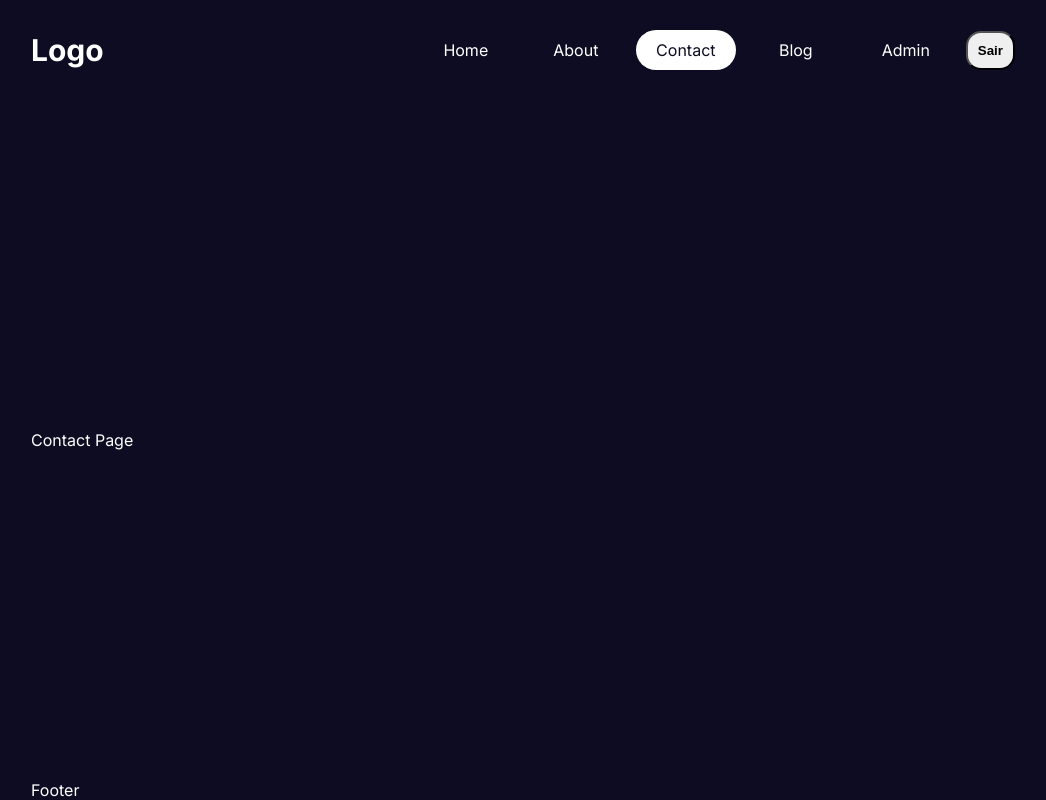
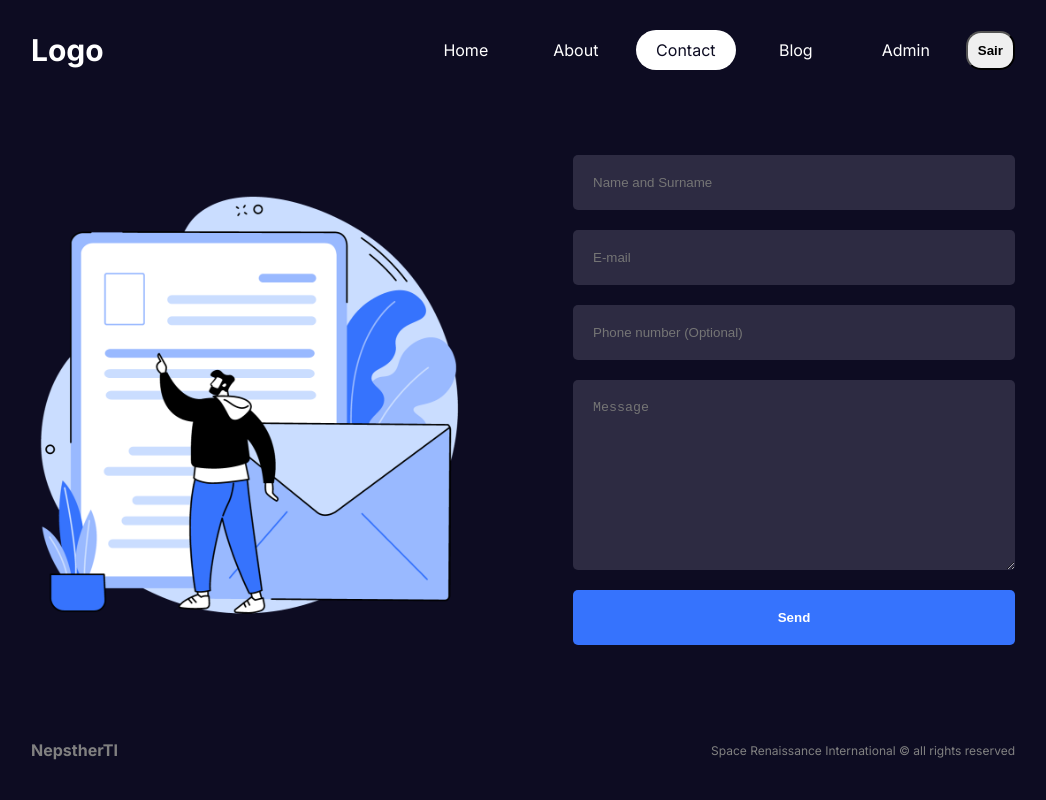
Before and after one commit to kennethNepsther/Experimenting-with-next-js-14, a Next.js app: page /contact in a window 1280 px wide. Shown: the whole page, without its empty margins (117-1163 px from the left). Built offline with nearby package versions, Linux system fonts and the light colour scheme.

Commit message:
images and update on homepage, about e contact page

```diff
--- a/src/app/about/about.module.css
+++ b/src/app/about/about.module.css
@@ -1,6 +1,52 @@
-.imgConteiner{
+.container{
+    display: flex;
+    gap: 100px;
 
+}
+
+.textContainer{
+    flex: 1;
+    display: flex;
+    flex-direction: column;
+    gap: 50px;
+}
+
+
+.imgContainer{
+
+    flex: 1;
     position: relative;
-    width: 100%;
-    height: 500px;
+
 }
+
+.title{
+    font-size: 54px;
+}
+
+.subTitle{
+    color: var(--btn);
+}
+
+.desc{
+    font-size: 20px;
+    font-weight: 300;
+}
+
+.boxes{
+    display: flex;
+    align-items: center;
+    justify-content: space-between;
+}
+.box{
+    display: flex;
+    flex-direction: column;
+    gap: 10px;
+}
+
+.box h1{
+    color: var(--btn);
+}
+
+.img{
+    object-fit: contain;
+}
--- /dev/null
+++ b/src/app/contact/contact.module.css
@@ -0,0 +1,46 @@
+.container{
+    display: flex;
+    align-items: center;
+    gap: 100px;
+
+}
+.imgContainer{
+    flex:1;
+    height: 500px;
+    position: relative;
+}
+
+.img{
+    object-fit: contain;
+}
+
+.formContainer{
+    flex: 1;
+}
+
+.form{
+    display: flex;
+    flex-direction: column;
+    gap: 20px;
+
+}
+
+.form input, .form textarea{
+    padding: 20px;
+    border-radius: 5px;
+    border: none;
+    outline: none;
+    background-color: var(--bgSoft);
+    color: var(--text);
+
+}
+
+.form button{
+    padding: 20px;
+    background-color: var(--btn);
+    color: var(--text);
+    font-weight: bold;
+    border: none;
+    border-radius: 5px;
+    cursor: pointer;
+}
--- a/src/app/contact/page.jsx
+++ b/src/app/contact/page.jsx
@@ -1,6 +1,26 @@
+import styles from './contact.module.css';
+import Image from "next/image";
+
+
 const ContactPage = () =>{
     return(
-        <div>Contact Page</div>
+        <div className={styles.container}>
+            <div className={styles.imgContainer}>
+                <Image src="/contact.png"  alt="contact" fill  className={styles.img}/>
+            </div>
+
+
+            <div className={styles.formContainer}>
+                <form action="" className={styles.form}>
+                    <input type='text' placeholder='Name and Surname'/>
+                    <input type='text' placeholder='E-mail '/>
+                    <input type='text' placeholder='Phone number (Optional)'/>
+                    <textarea name='' id='' cols='30' rows='10' placeholder='Message'/>
+                    <button>Send</button>
+                </form>
+
+            </div>
+        </div>
     )
 }
 
--- a/src/app/globals.css
+++ b/src/app/globals.css
@@ -1,6 +1,6 @@
 :root{
     --bg: #0d0c22;
-    --bdSoft:#2d2b42;
+    --bgSoft:#2d2b42;
     --text: white;
     --textSoft: #e5e5e5;
     --btn: #3673fd;
--- /dev/null
+++ b/src/app/home.module.css
@@ -0,0 +1,49 @@
+.container{
+    display: flex;
+    gap: 100px;
+
+}
+
+.textContainer{
+    flex: 1;
+    display: flex;
+    flex-direction: column;
+    gap: 50px;
+}
+.title{
+font-size: 99px;
+
+}
+.desc{
+    font-size: 20px;
+
+}
+.buttons{
+    display: flex;
+    gap: 20px
+}
+
+.button{
+    padding: 20px;
+    min-width: 120px;
+    cursor: pointer;
+    border: none;
+    border-radius: 5px;
+
+}
+.button:first-child{
+    background-color: var(--btn);
+    color: var(--text);
+}
+
+.brands{
+    width: 500px;
+    height: 50px;
+    position: relative;
+    filter: grayscale(1);
+}
+
+.imgContainer{
+    flex: 1;
+    position: relative;
+}
--- a/src/components/footer/Footer.jsx
+++ b/src/components/footer/Footer.jsx
@@ -1,6 +1,15 @@
+import styles from './footer.module.css';
+
+
 const Footer = () =>{
     return(
-        <div>Footer</div>
+        <div className={styles.container}>
+            <div className={styles.logo}>NepstherTI</div>
+            <div className={styles.text}>
+                Space Renaissance International &copy; all rights  reserved
+            </div>
+
+        </div>
     )
 }
 
--- /dev/null
+++ b/src/components/footer/footer.module.css
@@ -0,0 +1,17 @@
+.container{
+height: 100px;
+display: flex;
+align-items: center;
+justify-content: space-between;
+color: gray;
+}
+
+.logo{
+    font-weight: bold;
+
+}
+
+.text{
+    font-size: 12px;
+
+}
```
Also changed, not shown: src/app/about/page.jsx (+33 -4 lines), src/app/page.jsx (+25 -1 lines).
